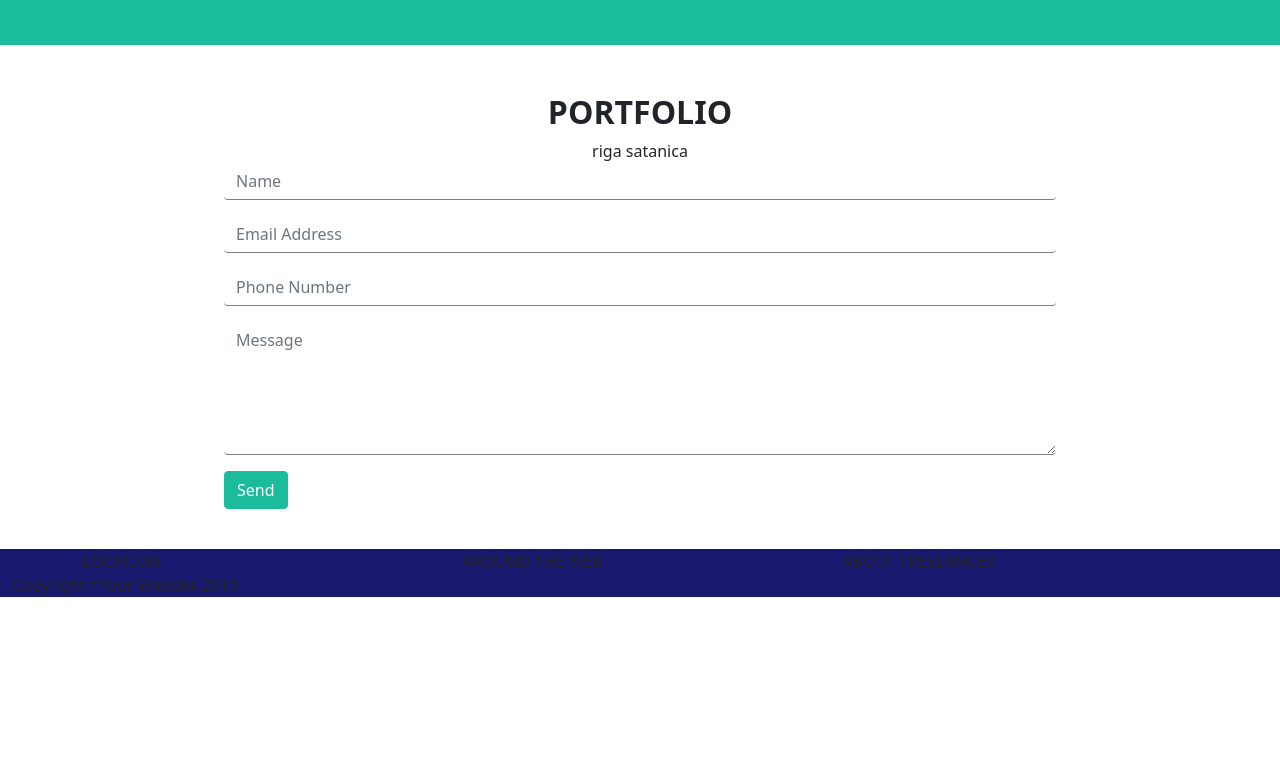
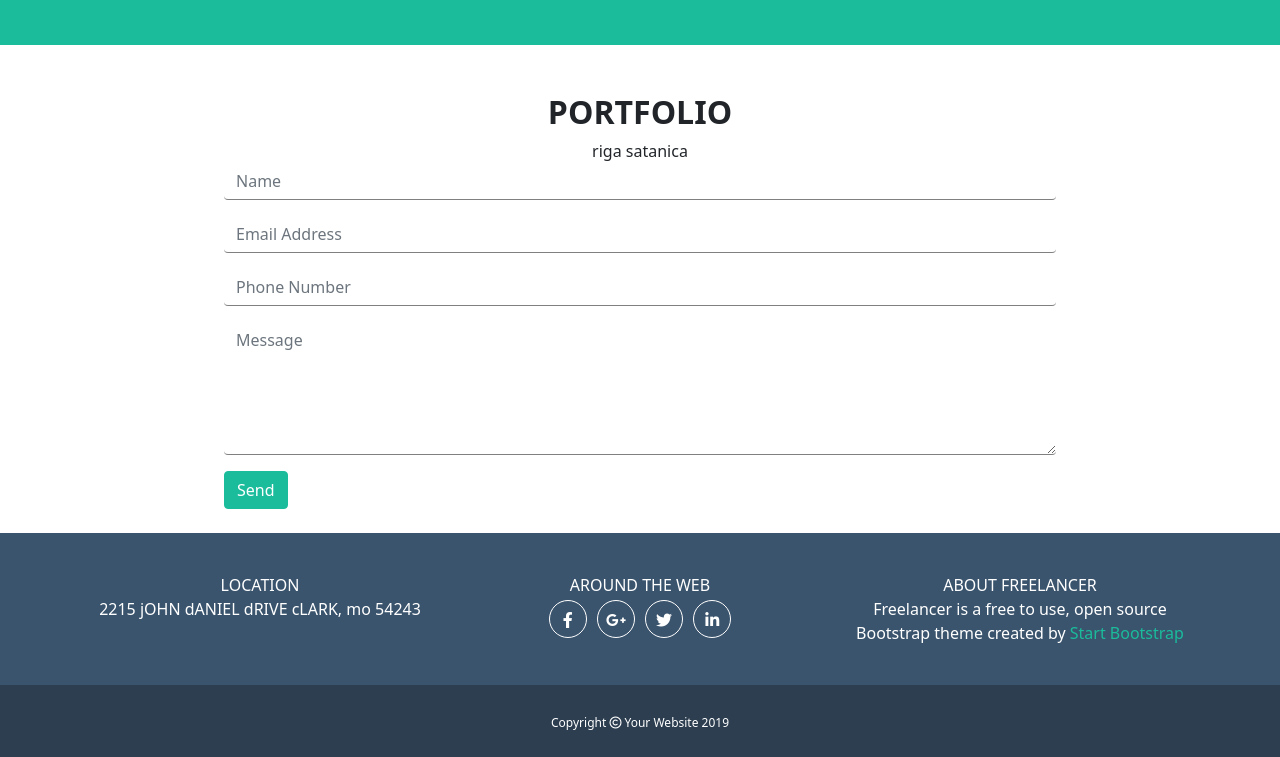
Before and after one commit to francescolucco/html-css-bootstrap-freelancer, a plain HTML site: page index.html in a window 1280 px wide. Shown: the part 1462-2219 px from the top of the page. Before the commit the page ends 2059 px from the top, so only its background shows below. Drawn offline with nearby package versions, Linux system fonts and the light colour scheme.

Commit message:
footer-bottom

```diff
--- a/css/style.css
+++ b/css/style.css
@@ -24,12 +24,10 @@ header{
   margin-top: 60px;
   width: 100%;
 }
-.fl_bg-green{
-  background-color: #1abc9c;
-}
 .fl-jumbotron div img{
   width: 150px;
 }
+
 /* PORTFOLIO */
 .section-portfolio div div ._box{
   margin: 7px;
@@ -66,29 +64,33 @@ header{
   border-color: #1abc9c;
 }
 
-
-footer{
-  background-color: midnightblue;
+/* FOOTER */
+.fl_footer-top{
+  background-color: #3a546d;
+}
+.icon-container a{
+  display: inline-block;
+  width: 38px;
+  height: 38px;
+  line-height: 38px;
+  text-align: center;
+  border: 1px solid white;
+  border-radius: 50%;
+  margin: 3px;
+  text-decoration: none;
+  color: white;
+}
+.fl_footer-bottom{
+  background-color: #2c3e50
+  ;
+}
+.fl_footer-bottom span{
+  font-size: 12px;
 }
 
-/* Elements */
-
-._box{
-  /* background-color: lightseagreen;
-  border: 1px solid rgb(255, 255, 255);
-  min-height: 50px;
-  color: white;
-  text-align: center;
-  line-height: 50px; */
+.fl_bg-green{
+  background-color: #1abc9c;
 }
-._box._box-r{
-  text-align:left;
+.fl_cl-green{
+  color: #1abc9c;
 }
-._box-nesting{
-  padding: 10px;
-  color: white;
-  text-align: center;
-  border: 1px solid white;
-  background-color: rgb(46, 230, 22);
-  min-height: 30px;
-}
--- a/index.html
+++ b/index.html
@@ -143,30 +143,47 @@
     </section>
   </main>
 
-  <footer class="mt-3">
-    <div class="footer-top">
+  <!-- FOOTER -->
+  <footer class="text-white">
+    <div class="fl_footer-top pt-4 pb-4">
       <div class="container-sm">
         <div class="row">
-          <div class="col-12 col-sm-4 col-md-4 col-lg-4">
-            <div class="_box">LOCATION</div>
+          <div class="col-md-4 text-center pt-3">
+            <div>LOCATION</div>
+            <P>2215 jOHN dANIEL dRIVE cLARK, mo 54243</P>
           </div>
-          <div class="col-12 col-sm-4 col-md-4 col-lg-4">
-            <div class="_box">AROUND THE WEB</div>
+          <div class="col-md-4 text-center pt-3">
+            <div>AROUND THE WEB</div>
+            <div class="icon-container">
+              <a href="">
+                <i class="fa-brands fa-facebook-f"></i>
+              </a>
+              <a href="">
+                <i class="fa-brands fa-google-plus-g"></i>
+              </a>
+              <a href="">
+                <i class="fa-brands fa-twitter"></i>
+              </a>
+              <a href="">
+                <i class="fa-brands fa-linkedin-in"></i>
+              </a>
+            </div>
           </div>
-          <div class="col-12 col-sm-4 col-md-4 col-lg-4">
-            <div class="_box">ABOUT FREELANCER</div>
+          <div class="col-md-4 text-center pt-3">
+            <div>ABOUT FREELANCER</div>
+            <P>Freelancer is a free to use, open source Bootstrap theme created by
+              <span class="fl_cl-green">Start Bootstrap</span>
+            </P>
           </div>
         </div>
       </div>
     </div>
-    <div class="footer-bottom">
-      <div class="container-fluid">
-        <div class="row">
-          <div class="col-12 col-sm-12 col-md-12 col-lg-12">
-            <div class="_box">Copyright *Your Website 2019</div>
-          </div>
-        </div>
-      </div>
+
+    <div class="fl_footer-bottom pt-4 pb-4 text-center">
+      <span>Copyright
+        <i class="fa-regular fa-copyright"></i>
+         Your Website 2019
+      </span>
     </div>
   </footer>
 
```
